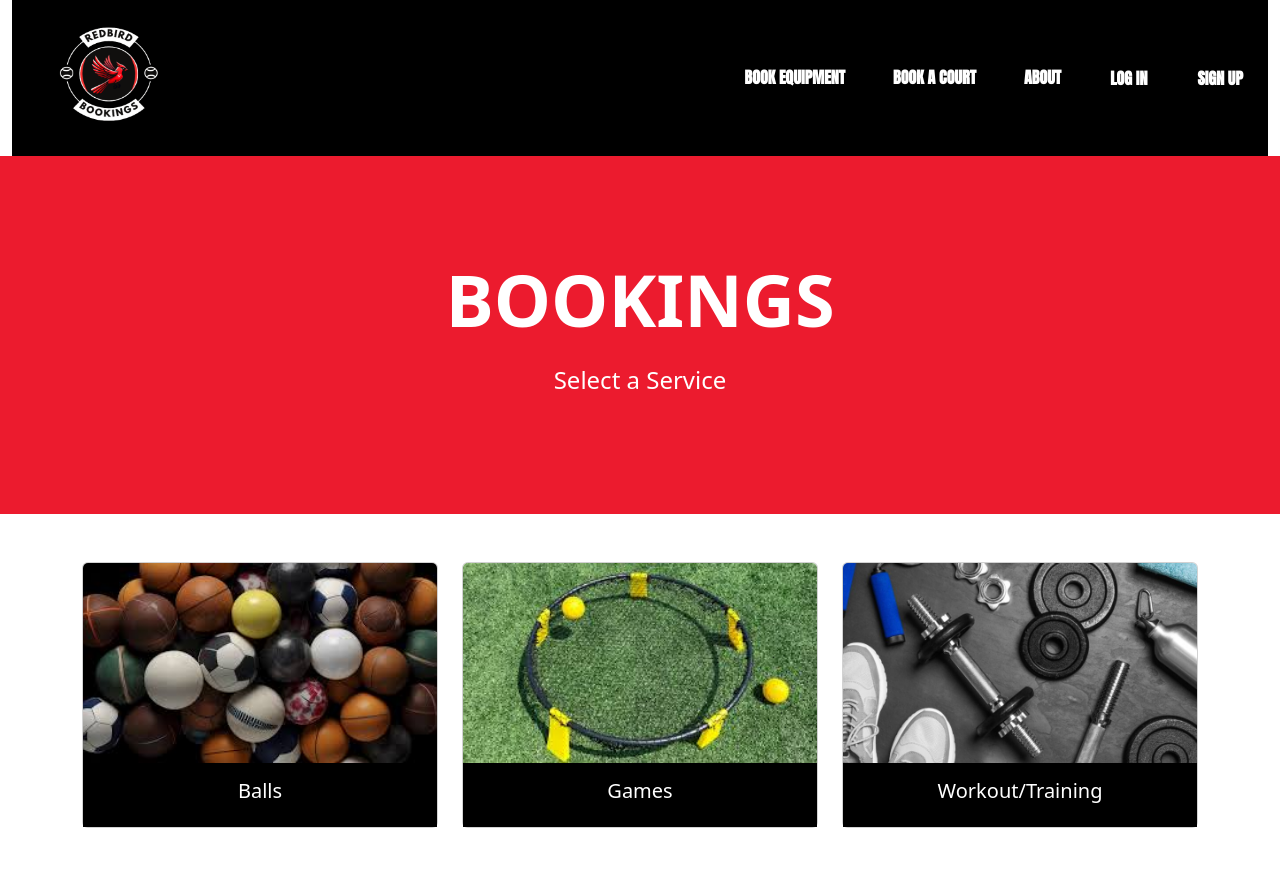
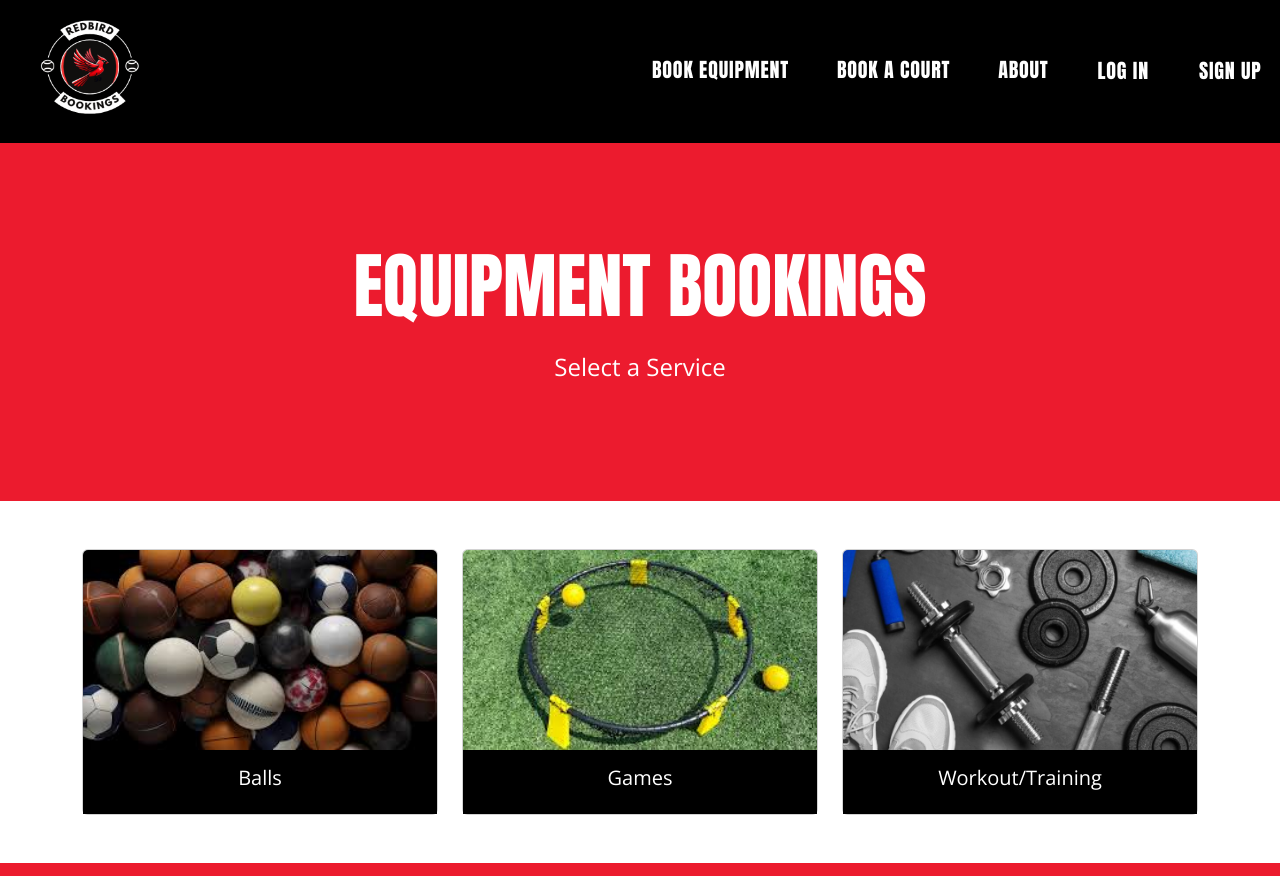
Before and after one commit to ilanamartin10/RedBirds-Sports-Booking, a PHP site: page /equipment_bookings.php in a window 1280 px wide. Run offline with PHP 8.4, Linux system fonts and the light colour scheme.

Commit message:
equipment styling

```diff
--- a/html/court_bookings.php
+++ b/html/court_bookings.php
@@ -99,6 +99,7 @@ $isLoggedIn = isset($_SESSION['user_id']) && isset($_SESSION['session_token']);
             .modal-content {
                 background-color: #ffffff;
                 color: #000000;
+                font-family: 'Open Sans';
             }
 
             .modal-header {
--- a/html/equipment_bookings.php
+++ b/html/equipment_bookings.php
@@ -11,26 +11,19 @@ $isLoggedIn = isset($_SESSION['user_id']) && isset($_SESSION['session_token']);
 <head>
   <meta charset="UTF-8">
   <title>RedBird Bookings - Equipment</title>
-  <!-- Bootstrap CSS -->
   <link href='https://fonts.googleapis.com/css?family=Anton' rel='stylesheet'>
   <link href='https://fonts.googleapis.com/css?family=Open Sans' rel='stylesheet'>
   <link href="https://cdn.jsdelivr.net/npm/bootstrap@5.3.0/dist/css/bootstrap.min.css" rel="stylesheet">
 <style>
-
   /* Navbar styling */
   .navbar {
     font-family: Anton;
     background-color: #000;
     color: #fff;
-      padding: 0.5rem;
+    padding: 0.09rem;
     display: flex;
     justify-content: space-between;
     align-items: center;
-    }
-
-    .navbar h1 {
-      margin: 0;
-      font-size: 24px;
   }
 
   .navbar nav {
@@ -42,9 +35,10 @@ $isLoggedIn = isset($_SESSION['user_id']) && isset($_SESSION['session_token']);
     color: #fff;
     text-decoration: none;
     font-family: Anton;
-      font-weight: bold;
     padding: 0.5rem 1rem;
+    font-size: 20px;
     border-radius: 5px;
+    letter-spacing: 0.05rem;
   }
 
   .navbar nav a:hover {
@@ -54,7 +48,8 @@ $isLoggedIn = isset($_SESSION['user_id']) && isset($_SESSION['session_token']);
   /* Hero Section */
   .title-section,
   .event-hero-section {
-    background-color: #ec1b2e; /* Bright red background */
+      font-family: Anton;
+      background-color: #ec1b2e;
       padding: 100px 20px;
       text-align: center;
       color: #ffffff;
@@ -62,14 +57,15 @@ $isLoggedIn = isset($_SESSION['user_id']) && isset($_SESSION['session_token']);
 
   .title-section h1,
   .event-hero-section h1 {
+      font-family: Anton;
       font-size: 72px;
-    font-weight: bold;
   }
 
   .title-section p,
   .event-hero-section p {
       font-size: 24px;
       margin-top: 20px;
+      font-family: 'Open Sans';
   }
 
   /* Category Grid */
@@ -95,12 +91,14 @@ $isLoggedIn = isset($_SESSION['user_id']) && isset($_SESSION['session_token']);
   .category-card .card-title {
       color: #ffffff;
       font-size: 1.25rem;
+      font-family: 'Open Sans';
   }
 
   /* Modal Styling */
   .modal-content {
       background-color: #ffffff;
       color: #000000;
+      font-family: 'Open Sans';
   }
 
   .modal-header {
@@ -126,14 +124,11 @@ $isLoggedIn = isset($_SESSION['user_id']) && isset($_SESSION['session_token']);
   .btn-danger:hover {
       background-color: #cc0000;
   }
-
-
     </style>
 <body>
 
   <!-- Header Section -->
   <header>
-    <div class="container-fluid">
         <!-- Navbar -->
         <div class="navbar">
           <img src="../assets/images/logo.png" alt="Redbird Bookings Logo" class="logo" width="180" height="140">
@@ -142,13 +137,12 @@ $isLoggedIn = isset($_SESSION['user_id']) && isset($_SESSION['session_token']);
             <a href="court_bookings.php">BOOK A COURT</a>
             <a href="#contact">ABOUT</a>
             <?php if ($isLoggedIn): ?>
-            <a href="logout.php" class="btn">LOG OUT</a>
+            <a href="../php/logout.php" class="btn">LOG OUT</a>
             <?php else: ?>
             <a href="login.html" class="btn">LOG IN</a>
             <a href="signup.html" class="btn">SIGN UP</a>
             <?php endif; ?>
           </nav>
-        </div>
         </div>
       </div>
   </header>
@@ -157,7 +151,7 @@ $isLoggedIn = isset($_SESSION['user_id']) && isset($_SESSION['session_token']);
   <main>
     <!-- Title Section -->
     <section class="title-section text-center text-white">
-      <h1 class="display-4">BOOKINGS</h1>
+      <h1 class="display-4">EQUIPMENT BOOKINGS</h1>
       <p class="lead">Select a Service</p>
     </section>
 
@@ -219,7 +213,6 @@ $isLoggedIn = isset($_SESSION['user_id']) && isset($_SESSION['session_token']);
     </div>
   </div>
 
-  <!-- Bootstrap JS Bundle -->
   <script src="https://cdn.jsdelivr.net/npm/bootstrap@5.3.0/dist/js/bootstrap.bundle.min.js"></script>
   <script>
     document.querySelectorAll('.book-btn').forEach(button => {
@@ -227,18 +220,16 @@ $isLoggedIn = isset($_SESSION['user_id']) && isset($_SESSION['session_token']);
     const item = e.target.getAttribute('data-item');
 
     try {
-          // Check if user is logged in by making an API call
       const sessionResponse = await fetch('../php/check_session.php');
       const sessionResult = await sessionResponse.json();
 
       if (!sessionResult.isLoggedIn) {
-            // If not logged in, redirect to login page
         alert('You must log in to book an item.');
         window.location.href = '../html/login.html';
         return;
       }
 
-          // If logged in, proceed with the booking
+      // If logged in, proceed with booking
       const bookingResponse = await fetch('../php/book_equipment.php', {
         method: 'POST',
         headers: { 'Content-Type': 'application/x-www-form-urlencoded' },
```
Lines whose indentation alone changed are shown as unchanged.
